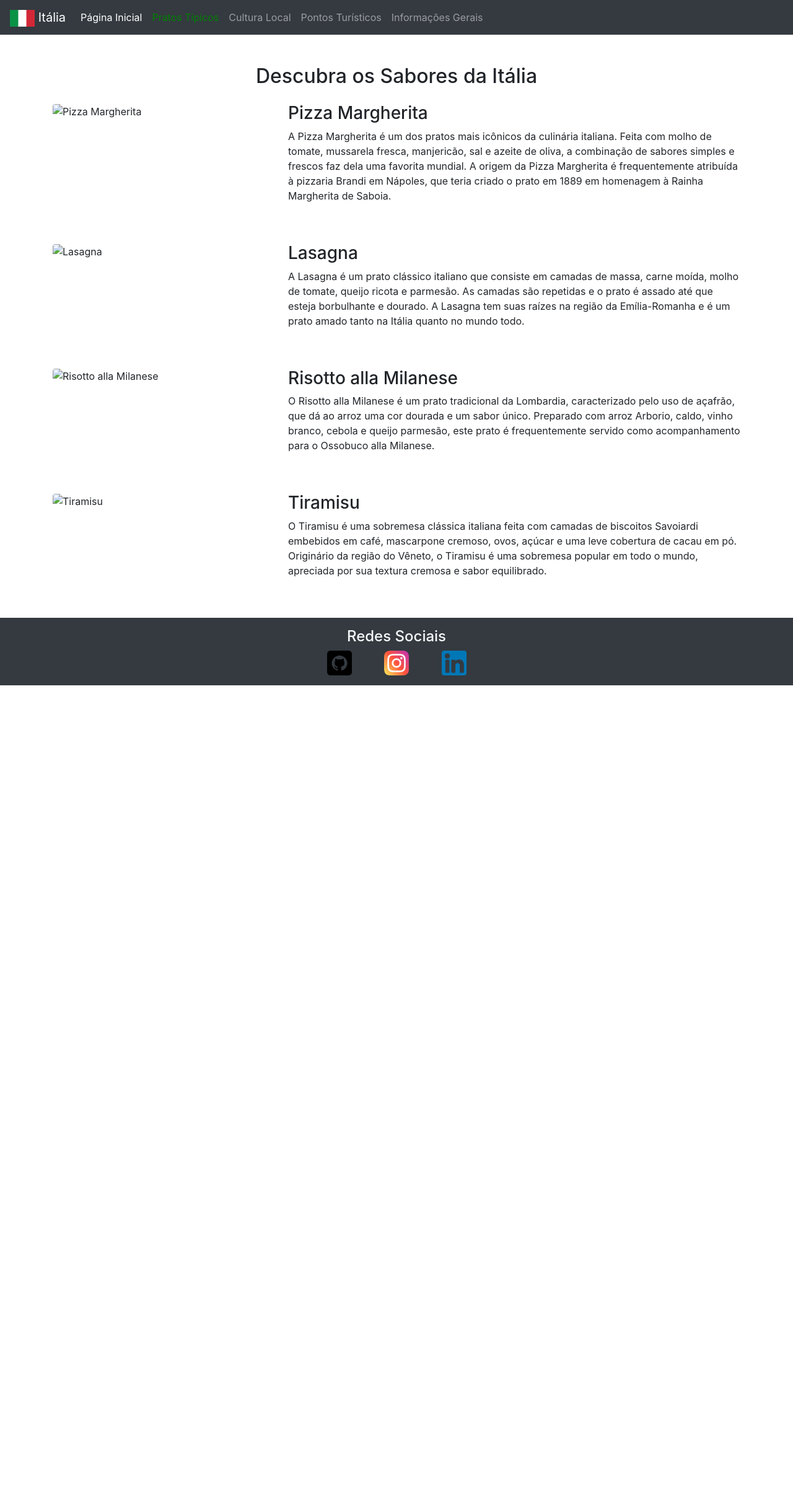
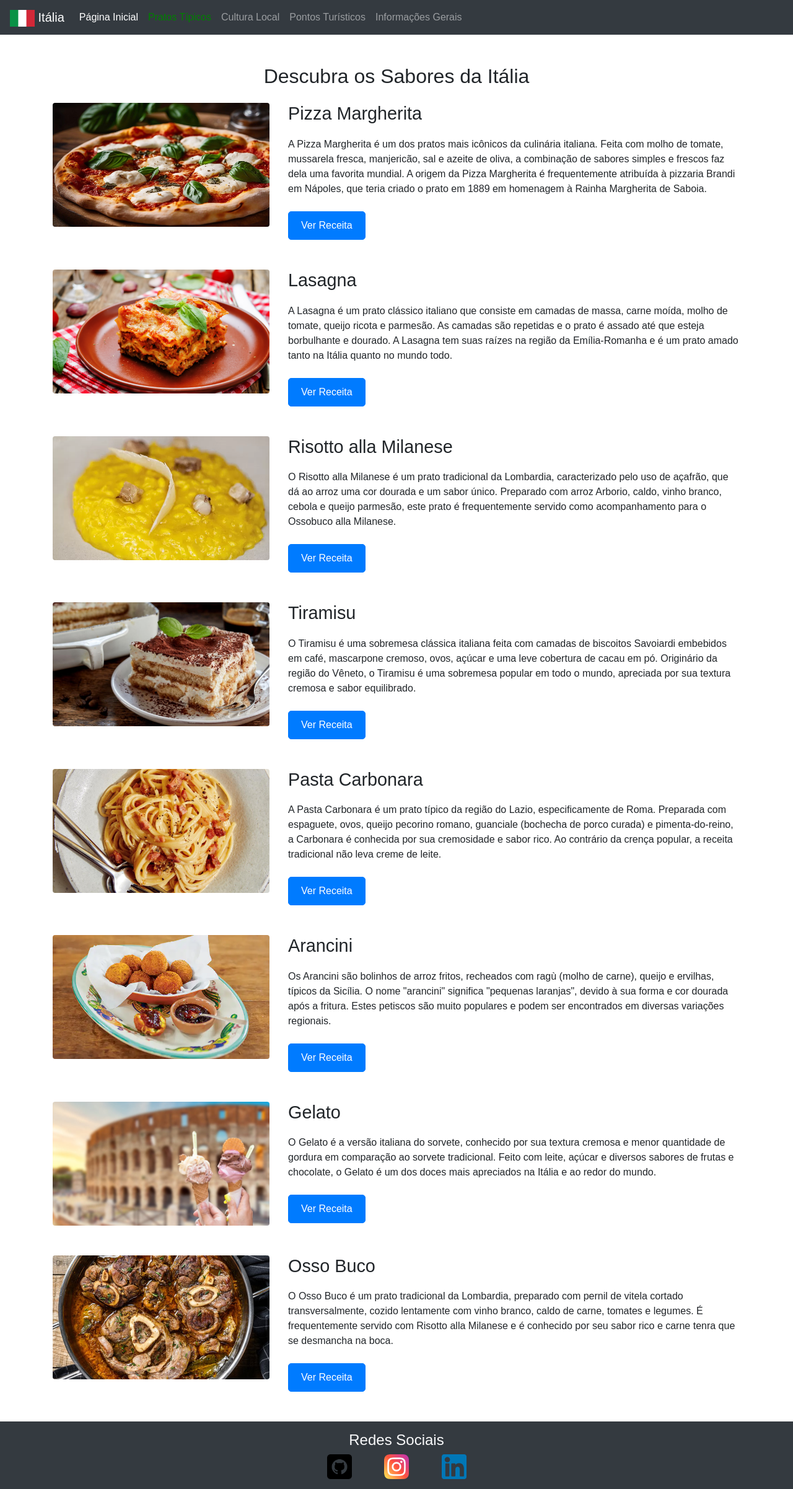
Before and after one commit to marcolaoff/site-volta-ao-mundo, a PHP site: page /pratos-tipicos.html in a window 1280 px wide. Shown: the whole page at 62% size. Before the commit the page ends 1106 px from the top, so only its background shows below. Run offline with PHP 8.4, Linux system fonts and the light colour scheme; some libraries are stand-ins or nearby versions.

Commit message:
culinária local

```diff
--- a/pratos-tipicos.css
+++ b/pratos-tipicos.css
@@ -22,3 +22,21 @@ h3 {
 #pratos-tipicos img {
     border-radius: 10px;
 }
+
+.receita-img {
+    width: 100%;
+    height: 200px;
+    object-fit: cover;
+}
+
+
+
+
+.btn-primary {
+    background-color: #007bff;
+    border-color: #007bff;
+    border-radius: 5px;
+    padding: 10px 20px;
+    text-decoration: none;
+    color: white;
+}
--- a/pratos-tipicos.html
+++ b/pratos-tipicos.html
@@ -6,6 +6,7 @@
     <link rel="icon" href="galeria de fotos/bandeira.jpg">
     <title>Itália - Página Inicial</title>
     <link rel="stylesheet" href="https://stackpath.bootstrapcdn.com/bootstrap/4.5.2/css/bootstrap.min.css">
+    <link rel="stylesheet" href="pratos-tipicos.css">
 </head>
 <body>
     <header>
@@ -45,44 +46,96 @@
             <!-- Prato 1 -->
             <div class="row mb-5">
                 <div class="col-md-4">
-                    <img src="https://via.placeholder.com/300x200" class="img-fluid rounded" alt="Pizza Margherita">
+                    <img src="galeria de fotos/pizza margherita.jpeg" class="img-fluid rounded receita-img" alt="Pizza Margherita">
                 </div>
                 <div class="col-md-8">
                     <h3>Pizza Margherita</h3>
                     <p>A Pizza Margherita é um dos pratos mais icônicos da culinária italiana. Feita com molho de tomate, mussarela fresca, manjericão, sal e azeite de oliva, a combinação de sabores simples e frescos faz dela uma favorita mundial. A origem da Pizza Margherita é frequentemente atribuída à pizzaria Brandi em Nápoles, que teria criado o prato em 1889 em homenagem à Rainha Margherita de Saboia.</p>
+                    <a href="https://www.italiacheguei.com/receita-de-pizza-margherita/" class="btn btn-primary mt-2">Ver Receita</a>
                 </div>
             </div>
 
             <!-- Prato 2 -->
             <div class="row mb-5">
                 <div class="col-md-4">
-                    <img src="https://via.placeholder.com/300x200" class="img-fluid rounded" alt="Lasagna">
+                    <img src="galeria de fotos/lasanha.jpeg" class="img-fluid rounded receita-img" alt="Lasagna">
                 </div>
                 <div class="col-md-8">
                     <h3>Lasagna</h3>
                     <p>A Lasagna é um prato clássico italiano que consiste em camadas de massa, carne moída, molho de tomate, queijo ricota e parmesão. As camadas são repetidas e o prato é assado até que esteja borbulhante e dourado. A Lasagna tem suas raízes na região da Emília-Romanha e é um prato amado tanto na Itália quanto no mundo todo.</p>
+                    <a href="https://cookpad.com/br/receitas/2179313-lasanha-tradicional-italiana" class="btn btn-primary mt-2">Ver Receita</a>
                 </div>
             </div>
 
             <!-- Prato 3 -->
             <div class="row mb-5">
                 <div class="col-md-4">
-                    <img src="https://via.placeholder.com/300x200" class="img-fluid rounded" alt="Risotto alla Milanese">
+                    <img src="galeria de fotos/Risotto alla Milanese.jpeg" class="img-fluid rounded receita-img" alt="Risotto alla Milanese">
                 </div>
                 <div class="col-md-8">
                     <h3>Risotto alla Milanese</h3>
                     <p>O Risotto alla Milanese é um prato tradicional da Lombardia, caracterizado pelo uso de açafrão, que dá ao arroz uma cor dourada e um sabor único. Preparado com arroz Arborio, caldo, vinho branco, cebola e queijo parmesão, este prato é frequentemente servido como acompanhamento para o Ossobuco alla Milanese.</p>
+                    <a href="#" class="btn btn-primary mt-2">Ver Receita</a>
                 </div>
             </div>
 
             <!-- Prato 4 -->
             <div class="row mb-5">
                 <div class="col-md-4">
-                    <img src="https://via.placeholder.com/300x200" class="img-fluid rounded" alt="Tiramisu">
+                    <img src="galeria de fotos/tiramisu.jpeg" class="img-fluid rounded receita-img" alt="Tiramisu">
                 </div>
                 <div class="col-md-8">
                     <h3>Tiramisu</h3>
                     <p>O Tiramisu é uma sobremesa clássica italiana feita com camadas de biscoitos Savoiardi embebidos em café, mascarpone cremoso, ovos, açúcar e uma leve cobertura de cacau em pó. Originário da região do Vêneto, o Tiramisu é uma sobremesa popular em todo o mundo, apreciada por sua textura cremosa e sabor equilibrado.</p>
+                    <a href="https://www.tudogostoso.com.br/receita/11500-verdadeiro-tiramisu-italiano.html" class="btn btn-primary mt-2">Ver Receita</a>
+                </div>
+            </div>
+
+            <!-- Prato 5 -->
+            <div class="row mb-5">
+                <div class="col-md-4">
+                    <img src="galeria de fotos/Pasta Carbonara.jpeg" class="img-fluid rounded receita-img" alt="Pasta Carbonara">
+                </div>
+                <div class="col-md-8">
+                    <h3>Pasta Carbonara</h3>
+                    <p>A Pasta Carbonara é um prato típico da região do Lazio, especificamente de Roma. Preparada com espaguete, ovos, queijo pecorino romano, guanciale (bochecha de porco curada) e pimenta-do-reino, a Carbonara é conhecida por sua cremosidade e sabor rico. Ao contrário da crença popular, a receita tradicional não leva creme de leite.</p>
+                    <a href="https://www.tudogostoso.com.br/receita/7464-pasta-a-la-carbonara.html" class="btn btn-primary mt-2">Ver Receita</a>
+                </div>
+            </div>
+
+            <!-- Prato 6 -->
+            <div class="row mb-5">
+                <div class="col-md-4">
+                    <img src="galeria de fotos/Arancini.jpeg" class="img-fluid rounded receita-img" alt="Arancini">
+                </div>
+                <div class="col-md-8">
+                    <h3>Arancini</h3>
+                    <p>Os Arancini são bolinhos de arroz fritos, recheados com ragù (molho de carne), queijo e ervilhas, típicos da Sicília. O nome "arancini" significa "pequenas laranjas", devido à sua forma e cor dourada após a fritura. Estes petiscos são muito populares e podem ser encontrados em diversas variações regionais.</p>
+                    <a href="https://www.tudogostoso.com.br/receita/76360-arancini.html" class="btn btn-primary mt-2">Ver Receita</a>
+                </div>
+            </div>
+
+            <!-- Prato 7 -->
+            <div class="row mb-5">
+                <div class="col-md-4">
+                    <img src="galeria de fotos/gelato.jpeg" class="img-fluid rounded receita-img" alt="Gelato">
+                </div>
+                <div class="col-md-8">
+                    <h3>Gelato</h3>
+                    <p>O Gelato é a versão italiana do sorvete, conhecido por sua textura cremosa e menor quantidade de gordura em comparação ao sorvete tradicional. Feito com leite, açúcar e diversos sabores de frutas e chocolate, o Gelato é um dos doces mais apreciados na Itália e ao redor do mundo.</p>
+                    <a href="https://doladodeladajanela.com.br/os-segredos-da-receita-do-gelato-italiano/" class="btn btn-primary mt-2">Ver Receita</a>
+                </div>
+            </div>
+
+            <!-- Prato 8 -->
+            <div class="row mb-5">
+                <div class="col-md-4">
+                    <img src="galeria de fotos/Ossobuco.jpeg" class="img-fluid rounded receita-img" alt="Osso Buco">
+                </div>
+                <div class="col-md-8">
+                    <h3>Osso Buco</h3>
+                    <p>O Osso Buco é um prato tradicional da Lombardia, preparado com pernil de vitela cortado transversalmente, cozido lentamente com vinho branco, caldo de carne, tomates e legumes. É frequentemente servido com Risotto alla Milanese e é conhecido por seu sabor rico e carne tenra que se desmancha na boca.</p>
+                    <a href="https://www.tudogostoso.com.br/receita/142461-ossobuco-na-pressao-facil-e-delicioso.html" class="btn btn-primary mt-2">Ver Receita</a>
                 </div>
             </div>
         </section>
```
Also changed, not shown: galeria de fotos/Arancini.jpeg (added), galeria de fotos/Ossobuco.jpeg (added), galeria de fotos/Pasta Carbonara.jpeg (added), galeria de fotos/Risotto alla Milanese.jpeg (added), galeria de fotos/gelato.jpeg (added), galeria de fotos/lasanha.jpeg (added), galeria de fotos/pizza margherita.jpeg (added), galeria de fotos/tiramisu.jpeg (added).
